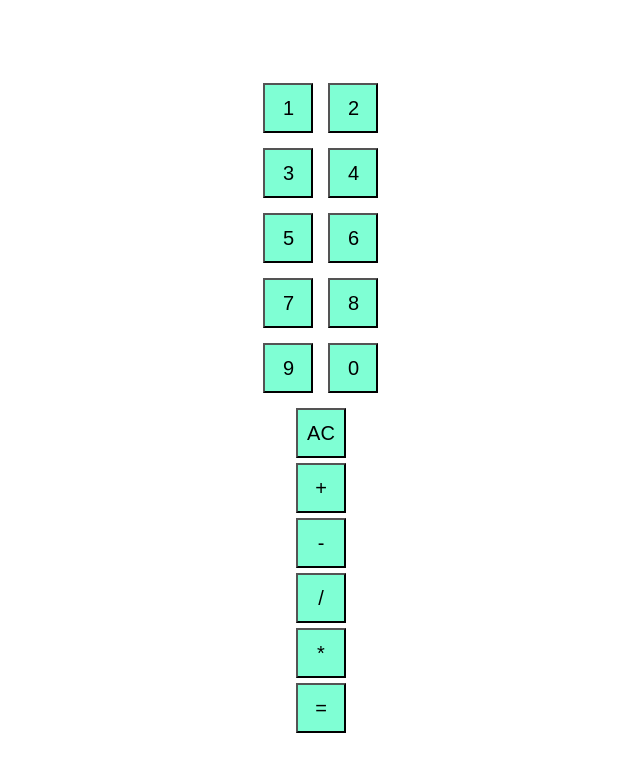
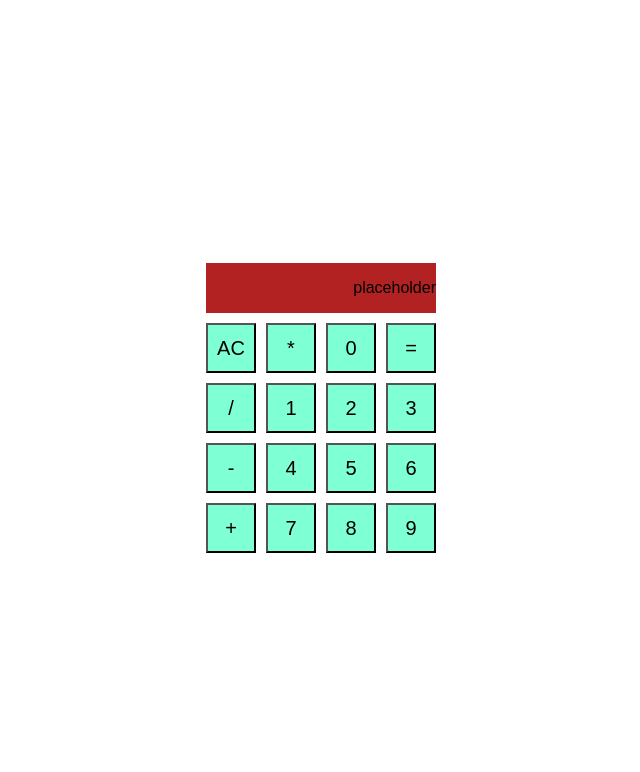
Before and after one commit to Straxxor/calculator-project, a plain HTML site: page index.html in a window 1280 px wide. Shown: the whole page, without its empty margins (319-959 px from the left). Drawn offline with Linux system fonts and the light colour scheme.

Commit message:
Changed from flexbox to grid for arranging the buttons.

```diff
--- a/index.html
+++ b/index.html
@@ -11,24 +11,23 @@
     <body>
         <div class="holder">
             <div class="container">
+                <div class="display">placeholder</div>
+                <button class="buttonreg">AC</button>
+                <button class="buttonreg">*</button>
+                <button class="buttonreg">0</button>
+                <button class="buttonreg">=</button>
+                <button class="buttonreg">/</button>
                 <button class="buttonreg">1</button>
                 <button class="buttonreg">2</button>
                 <button class="buttonreg">3</button>
+                <button class="buttonreg">-</button>
                 <button class="buttonreg">4</button>
                 <button class="buttonreg">5</button>
                 <button class="buttonreg">6</button>
+                <button class="buttonreg">+</button>
                 <button class="buttonreg">7</button>
                 <button class="buttonreg">8</button>
                 <button class="buttonreg">9</button>
-                <button class="buttonreg">0</button>
-                <div class="operatorbutt">
-                    <button class="buttonreg">AC</button>
-                    <button class="buttonreg">+</button>
-                    <button class="buttonreg">-</button>
-                    <button class="buttonreg">/</button>
-                    <button class="buttonreg">*</button>
-                    <button class="buttonreg">=</button>
-                </div>
             </div>
         </div>
         <script src="script.js" async defer></script>
--- a/stylesheet.css
+++ b/stylesheet.css
@@ -6,8 +6,6 @@
 }
 
 .buttonreg {
-    height: 50px;
-    width: 50px;
     background-color: aquamarine;
     font-size: 20px;
 }
@@ -17,12 +15,20 @@ html {
 }
 
 .container {
+    display: grid;
+    grid-template-columns: 50px 50px 50px 50px;
+    grid-template-rows: 50px;
+    grid-auto-rows: 50px;
+    gap: 10px 10px;
+}
+
+.display {
+    grid-column-start: 1;
+    grid-column-end: 5;
     display: flex;
-    flex-wrap: wrap;
-    gap: 15px;
-    flex: 0 0 10%;
     align-items: center;
-    justify-content: center;
+    justify-content: end;
+    background-color: firebrick;
 }
 
 .operatorbutt {
```
